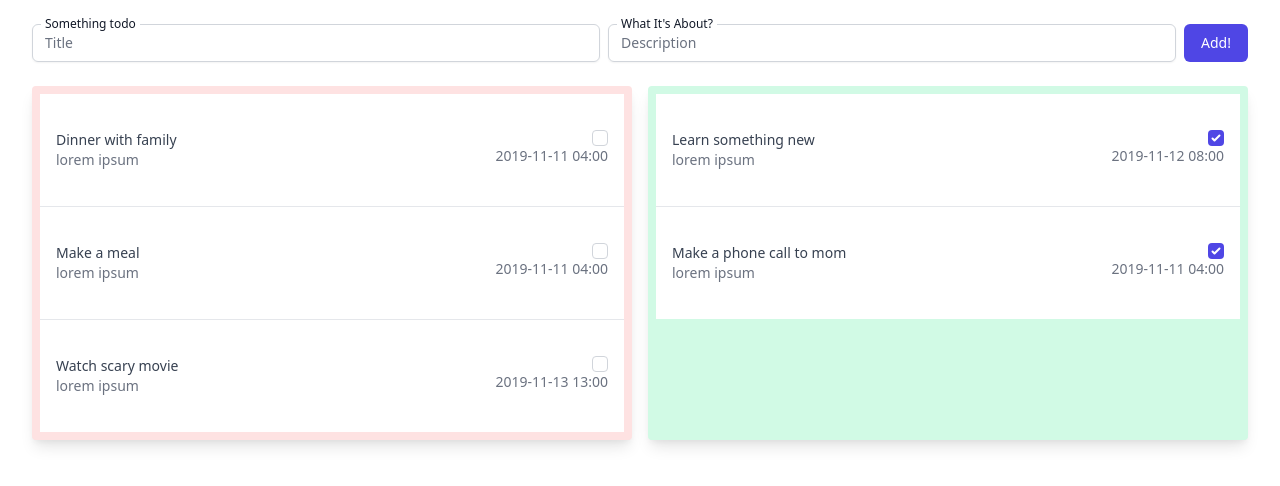
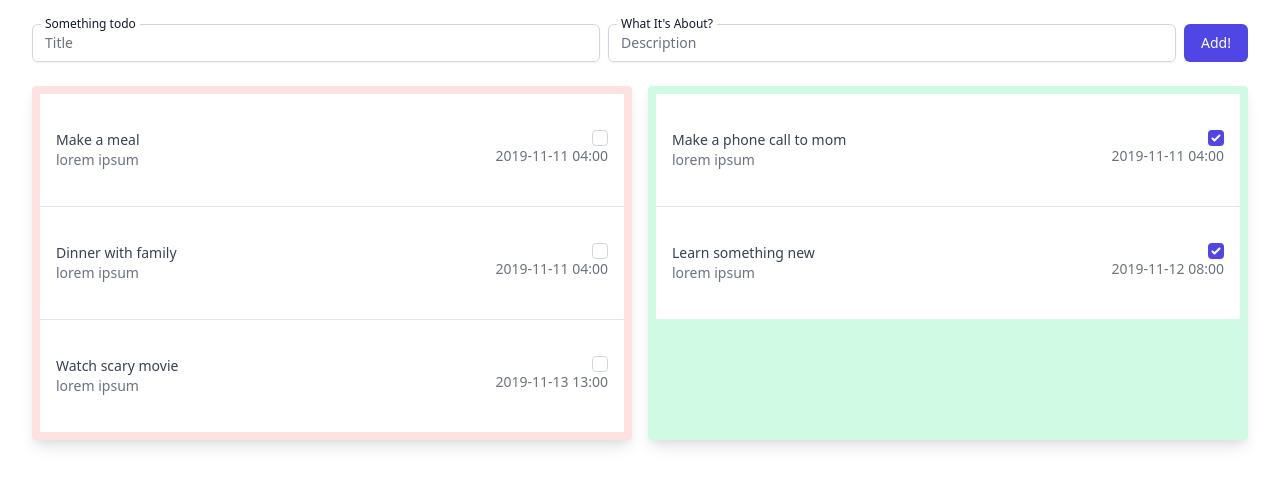
Before and after one commit to aqmalio/todo-app, a React (Create React App) app: page / in a window 1280 px wide. Shown: the top 486 px of the page. Built offline with nearby package versions, Linux system fonts and the light colour scheme.

Commit message:
toggleStatus

```diff
--- a/package.json
+++ b/package.json
@@ -9,6 +9,7 @@
     "@testing-library/jest-dom": "^5.14.1",
     "@testing-library/react": "^11.2.7",
     "@testing-library/user-event": "^12.8.3",
+    "moment": "^2.29.1",
     "react": "^17.0.2",
     "react-dom": "^17.0.2",
     "react-redux": "^7.2.5",
--- a/src/Components/AddTodo.js
+++ b/src/Components/AddTodo.js
@@ -10,8 +10,7 @@ export const AddTodo = () => {
 
   const dispatch = useDispatch()
 
-  const onSubmit = (event) => {
-    console.log(title + ' ' + description)
+  const onSubmit = () => {
     dispatch(addTodo({
       title: title,
       description: description
@@ -30,8 +29,7 @@ export const AddTodo = () => {
       </div>
       <button onClick={onSubmit} type="button" className="flex justify-center py-2 px-4 border border-transparent text-sm font-medium rounded-md text-white bg-indigo-600 hover:bg-indigo-700 focus:outline-none focus:ring-2 focus:ring-offset-2 focus:ring-indigo-500">
           Add!
-        </button>
-
+      </button>
     </div>
   )
 }
--- a/src/Components/TodoList.js
+++ b/src/Components/TodoList.js
@@ -9,13 +9,13 @@ export const TodoList = () => {
     <div className="w-full flex space-x-4">
       {/* Todo status 0 (belum selesai)*/}
       <ul className="shadow-lg bg-red-100 rounded p-2 w-1/2 divide-y divide-gray-200">
-        {todos.filter((todo) => todo.status === 0).sort((a, b) => (a.createdAt > b.createdAt) ? 1 : -1).map((todo) => (
+        {todos.filter((todo) => todo.status === 0).sort((a, b) => (a.id > b.id) ? 1 : -1).map((todo) => (
           <TodoStack key={todo.id} todo={todo}/>
         ))}
       </ul>
       {/* Todo status 1 (selesai)*/}
       <ul className="shadow-lg bg-green-100 rounded p-2 w-1/2 divide-y divide-gray-200">
-        {todos.filter((todo) => todo.status === 1).sort((a, b) => (a.createdAt < b.createdAt) ? 1 : -1).map((todo) => (
+        {todos.filter((todo) => todo.status === 1).sort((a, b) => (a.id < b.id) ? 1 : -1).map((todo) => (
           <TodoStack key={todo.id} todo={todo}/>
         ))}
       </ul>
--- a/src/Components/TodoStack.js
+++ b/src/Components/TodoStack.js
@@ -1,6 +1,18 @@
 import React from 'react'
+import { useDispatch } from 'react-redux'
+import { toggleStatus } from '../Redux/todoSlice'
 
 export const TodoStack = (props) => {
+
+  const dispatch = useDispatch()
+
+  const changeStatus = (event) => {
+    dispatch(toggleStatus({
+      id: event.target.id,
+      status: event.target.checked ? 1 : 0
+    }))
+  }
+
   const todo = props.todo
   return (
     <li className="bg-white py-5 px-4 hover:bg-gray-50 focus-within:ring-2 focus-within:ring-inset focus-within:ring-indigo-600">
@@ -11,9 +23,8 @@ export const TodoStack = (props) => {
                 <p id="comments-description" className="text-gray-500">{todo.description}</p>
           </div>
           <div className="ml-3 flex flex-col items-end h-5">
-            <input defaultChecked={todo.status} id="comments" aria-describedby="comments-description" name="status" type="checkbox" className="focus:ring-indigo-500 h-4 w-4 text-indigo-600 border-gray-300 rounded" />
+            <input onChange={changeStatus} defaultChecked={todo.status} id={todo.id} aria-describedby="comments-description" name="status" type="checkbox" className="focus:ring-indigo-500 h-4 w-4 text-indigo-600 border-gray-300 rounded" />
                 <p id="comments-description" className="text-gray-500 text-sm">{todo.createdAt}</p>
-
           </div>
         </div>
       </div>
--- a/src/Redux/todoSlice.js
+++ b/src/Redux/todoSlice.js
@@ -3,49 +3,50 @@ import { createSlice } from "@reduxjs/toolkit";
 const todoSlice = createSlice({
   name: 'todos',
   initialState: [{
-    "id": 1,
-    "title": "Make a meal",
-    "description": "lorem ipsum",
-    "status": 0,
-    "createdAt": "2019-11-11 04:00"
+    id: 1,
+    title: "Make a meal",
+    description: "lorem ipsum",
+    status: 0,
+    createdAt: "2019-11-11 04:00"
   }, {
-    "id": 2,
-    "title": "Dinner with family",
-    "description": "lorem ipsum",
-    "status": 0,
-    "createdAt": "2019-11-11 04:00"
+    id: 2,
+    title: "Dinner with family",
+    description: "lorem ipsum",
+    status: 0,
+    createdAt: "2019-11-11 04:00"
   }, {
-    "id": 3,
-    "title": "Watch scary movie",
-    "description": "lorem ipsum",
-    "status": 0,
-    "createdAt": "2019-11-13 13:00"
+    id: 3,
+    title: "Watch scary movie",
+    description: "lorem ipsum",
+    status: 0,
+    createdAt: "2019-11-13 13:00"
   }, {
-    "id": 4,
-    "title": "Learn something new",
-    "description": "lorem ipsum",
-    "status": 1,
-    "createdAt": "2019-11-12 08:00"
+    id: 4,
+    title: "Learn something new",
+    description: "lorem ipsum",
+    status: 1,
+    createdAt: "2019-11-12 08:00"
   }, {
-    "id": 5,
-    "title": "Make a phone call to mom",
-    "description": "lorem ipsum",
-    "status": 1,
-    "createdAt": "2019-11-11 04:00"
+    id: 5,
+    title: "Make a phone call to mom",
+    description: "lorem ipsum",
+    status: 1,
+    createdAt: "2019-11-11 04:00"
     }],
   reducers: {
     addTodo: (state, action) => {
-      const time = new Date()
+      let time = new Date()
       state.push({
-        "id": Date.now(),
-        "title": action.payload.title,
-        "description": action.payload.description,
-        "status": 0,
-        "createdAt": `${time.getFullYear()}-${time.getMonth()}-${time.getDate()} ${time.getHours()}:${time.getMinutes()}`
+        id: Date.now(),
+        title: action.payload.title,
+        description: action.payload.description,
+        status: 0,
+        createdAt: `${time.getFullYear()}-${time.getMonth()}-${time.getDate()} ${time.getHours()}:${time.getMinutes()}`
       })
     },
     toggleStatus: (state, action) => {
-      const index = state.findIndex((todo) => todo.id === action.payload.id)
+      const index = state.findIndex((todo) => todo.id === parseInt(action.payload.id))
+      console.log(index)
       state[index].status = action.payload.status
     }
   }
```
Also changed, not shown: 1 other file (tests, documents, lock files or other folders).
